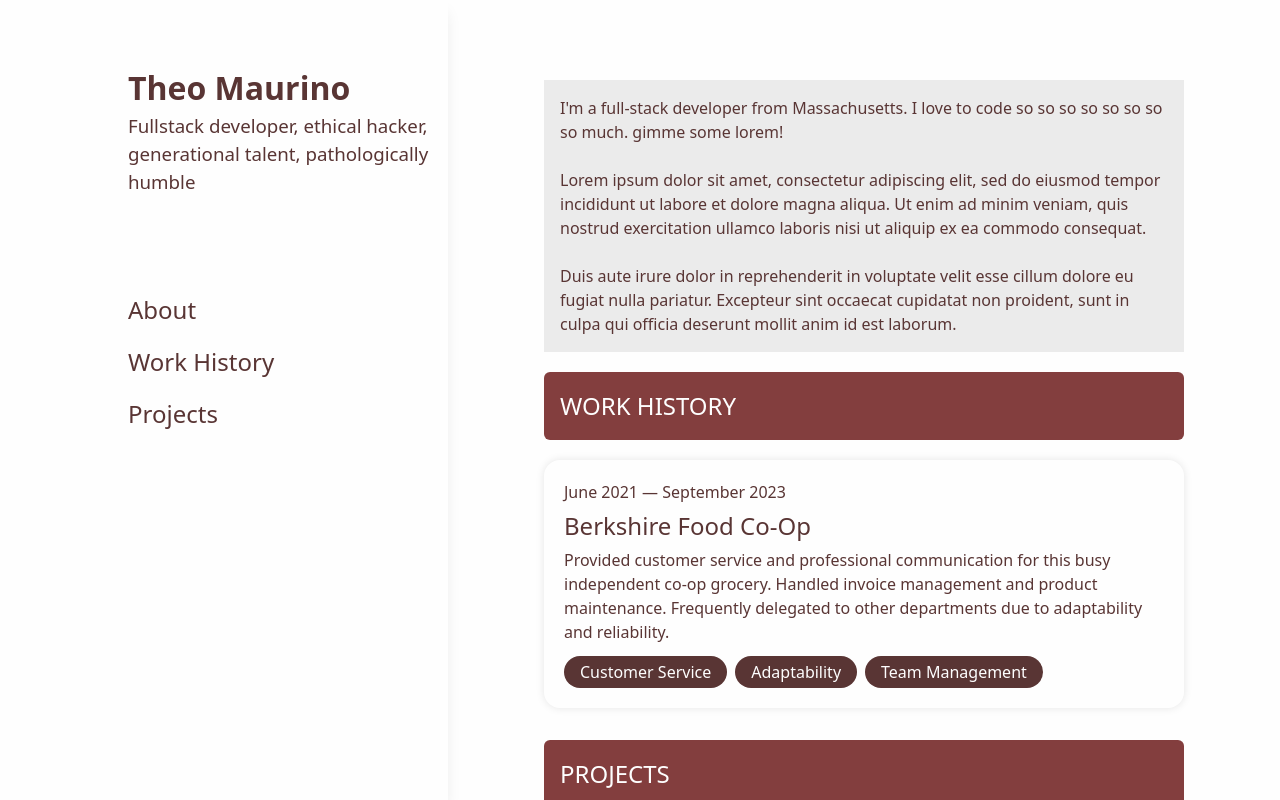
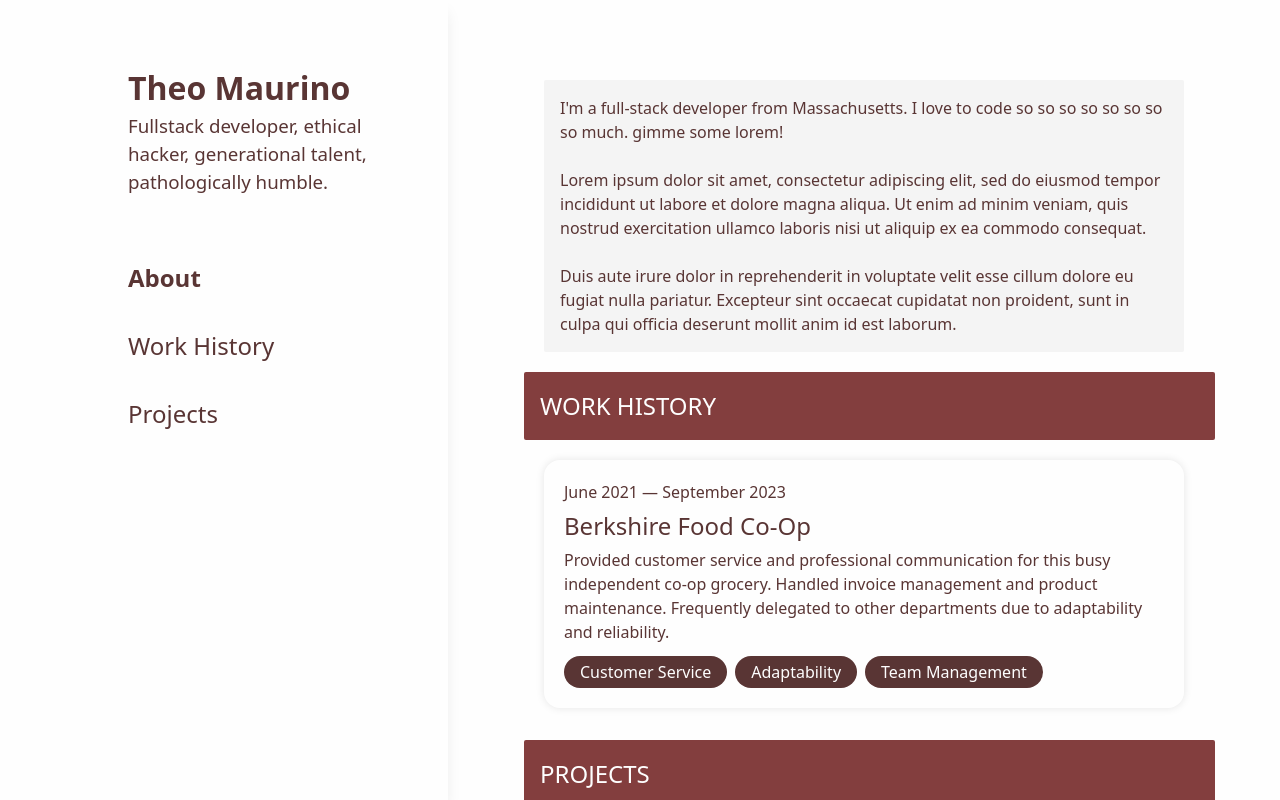
Before and after one commit to m4ur1n0/theo-maurino-portfolio, a Next.js app: page / in a window 1280 px wide. Built offline with nearby package versions, Linux system fonts and the light colour scheme.

Commit message:
added some features.......

```diff
--- a/src/components/NavBar.js
+++ b/src/components/NavBar.js
@@ -1,24 +1,51 @@
-export default function NavBar() {
+export default function NavBar({selected, setSelected}) {
+
+  const options = [
+    {
+      title : "About",
+      id : "about"
+    },
+    {
+      title : "Work History",
+      id : "work-history"
+    },
+    {
+      title : "Projects",
+      id : "projects"
+    },
+
+  ]
+
+  const navigateToSection = (section) => {
+
+    setSelected(section);
+    const element = document.getElementById(section);
+    element.scrollIntoView({behavior : "smooth"});
+
+  }
+
+
+
   return (
-    <div className="h-screen text-black shadow-lg flex flex-col ">
+    <div className="h-screen text-black shadow-lg flex flex-col pr-10">
       <div className="navbar-content mt-16 ml-32  " >
-        <div className="title-container mb-24 ">
+        <div className="title-container mb-16 ">
           <h1>Theo Maurino</h1>
-          <h3 className="w-full ">Fullstack developer, ethical hacker, generational talent, pathologically humble</h3>
+          <h3 className="w-full ">Fullstack developer, ethical hacker, generational talent, pathologically humble.</h3>
         </div>
-        <div className="section-links-headers flex flex-col gap-4">
+        <div className="section-links-headers flex flex-col gap-8">
 
-          <h2>
-            About
-          </h2>
-
-          <h2>
-            Work History
-          </h2>
-
-          <h2>
-            Projects
-          </h2>
+          {
+            options.map((link, idx) => (
+              <h2
+                key={idx}
+                className={`cursor-pointer         ${selected===link.id ? 'font-bold' : ''}`}
+                onClick={() => navigateToSection(link.id)}
+              >
+                {link.title}
+              </h2>
+            ))
+          }
 
         </div>
 
--- a/src/components/Project.js
+++ b/src/components/Project.js
@@ -2,8 +2,17 @@ import React from 'react'
 
 const WorkHistory = ({name, description, date, skills, image_name, url=''}) => {
     // everything is a string except skills which is a list
+
+    const handleClick = () => {
+        if(url) {
+            window.open(url, "_blank");
+        }
+    }
+
   return (
-    <div className='flex flex-row justify-between p-5 my-5 rounded-2xl total-shadow-md transition-transform transform duration-200 ease-in-out hover:scale-[1.02] hover:total-shadow-md cursor-pointer'>
+    <div className='flex flex-row justify-between p-5 my-5 rounded-2xl total-shadow-md transition-transform transform duration-200 ease-in-out hover:scale-[1.02] hover:total-shadow-md cursor-pointer'
+        onClick={handleClick}
+    >
         <img
             className='w-[30%] object-contain'
             src={`/images/${image_name}`}
--- a/src/components/SectionHeader.js
+++ b/src/components/SectionHeader.js
@@ -2,7 +2,7 @@ import React from 'react'
 
 const SectionHeader = ({text }) => {
   return (
-    <div id={"work-history"} className='projects-section-header sticky top-0 bg-highlight w-full p-4 z-50 rounded-md mt-5 mb-2'>
+    <div id={"work-history"} className='projects-section-header sticky top-3 bg-highlight w-[108%] p-4 z-50 rounded-sm mt-5 mb-2 -ml-5'>
         <h2 className='font-medium'>{text}</h2>
     </div>
   )
--- a/src/components/WorkHistory.js
+++ b/src/components/WorkHistory.js
@@ -2,8 +2,18 @@ import React from 'react'
 
 const WorkHistory = ({name, description, start, end, skills, url=''}) => {
     // everything is a string except skills which is a list
+
+    const handleClick = () => {
+
+        if(url) {
+            window.open(url, "_blank");
+        }
+    }
+
   return (
-    <div className='work-history-item p-5 my-3 flex flex-col w-full rounded-2xl total-shadow-md transition-transform transform duration-200 ease-in-out hover:scale-[1.02] hover:total-shadow-md cursor-pointer'>
+    <div className='work-history-item p-5 my-3 flex flex-col w-full rounded-2xl total-shadow-md transition-transform transform duration-200 ease-in-out hover:scale-[1.02] hover:total-shadow-md cursor-pointer'
+        onClick={handleClick}
+    >
         <p>{start} — {end}</p>
         <h2 className='my-1'>{name}</h2>
         <p>{description}</p>
--- a/src/pages/_app.js
+++ b/src/pages/_app.js
@@ -1,9 +1,17 @@
 // _app.js
 import '@/styles/globals.css';
+import Head from 'next/head';
 
 export default function App({ Component, pageProps }) {
   return (
     <>
+      <Head>
+
+        <title>Theo Maurino</title>
+
+        <link rel='icon' href='/vectors/tm.svg' />
+
+      </Head>
       <Component {...pageProps} />
     </>
   );
--- a/src/pages/index.js
+++ b/src/pages/index.js
@@ -2,41 +2,79 @@ import NavBar from '@/components/NavBar';
 import SectionHeader from '@/components/SectionHeader';
 import WorkHistory from '@/components/WorkHistory';
 import Project from '@/components/Project';
+import { useState, useRef, useEffect } from 'react';
 
 
 export default function Home() {
+  const [currentSection, setCurrentSection] = useState('about');
+  const workRef = useRef(null);
+  const projectRef = useRef(null);
+
+  useEffect(() => {
+    const handleScroll = () => {
+      if(workRef.current && projectRef.current) {
+        const workRect = workRef.current.getBoundingClientRect();
+        const projectRect = projectRef.current.getBoundingClientRect();
+        if(workRect.top <= 0 && !(projectRect.top <= 0)) {
+          setCurrentSection("work-history");
+          console.log("switch to work");
+        } else if (workRect.top <= 0 && projectRect.top <= 0) {
+          setCurrentSection("projects");
+          console.log("switch to proj");
+        }
+      }
+    };
+
+    window.addEventListener('scroll', handleScroll);
+
+    return () => {
+      window.removeEventListener('scroll', handleScroll);
+    }
+  }, [])
+
+
+  const changeSection = (section) => {
+
+
+    setCurrentSection(section);
+
+  }
+
   const work_experiences = [
     {
       name : "Berkshire Food Co-Op",
       description : "Provided customer service and professional communication for this busy independent co-op grocery. Handled invoice management and product maintenance. Frequently delegated to other departments due to adaptability and reliability.",
       start : "June 2021",
       end : "September 2023",
-      skills : ["Customer Service", "Adaptability", "Team Management",]
+      skills : ["Customer Service", "Adaptability", "Team Management",],
+      url : "https://berkshire.coop/"
     }
   ]
 
   const projects = [
     {
       name: "Locket Cybersecurity Website",
-      description : "Built the website for my cybersecurity startup. Used React.JS, Next.JS, and TailwindCSS. Site communicates with a backend built on AWS and is hosted using vercel.",
+      description : "Built the website for my cybersecurity startup. Used React.JS, Next.JS, and TailwindCSS. Site communicates with a backend built on AWS and is hosted using Vercel.",
       date : "December, 2024",
       skills : ["React.JS", "Next.JS", "TailwindCSS", "Frontend Development", "Fullstack Engineering", "AWS", "JavaScript", "HTML", "CSS", "Figma"],
-      image_name : "locketcyber.png"
+      image_name : "locketcyber.png",
+      url : "https://locketcyber.com"
     }
   ]
 
 
   return (
-    <div className="flex flex-row flex-nowrap w-screen h-screen overflow-y-auto">
+    <div className="flex flex-row flex-nowrap w-screen h-screen overflow-y-auto" >
       {/* NavBar container */}
       <div className="w-[35%] h-full sticky top-0">
-        <NavBar />
+        <NavBar selected={currentSection} setSelected={setCurrentSection}/>
       </div>
 
       {/* Content container */}
-      <div className="actual-index-page w-[65%]  min-h-[200vh] mt-10  py-10 px-24">
+      <div className='about-top-locator h-0' id="about" />
+      <div className="actual-index-page w-[65%]  min-h-[200vh]   py-10 px-24">
 
-        <div className='about-section p-4 bg-shadow_color '>
+        <div className='about-section p-4 bg-shadow_color rounded-sm mt-10' >
           <p>
             I'm a full-stack developer from Massachusetts. I love to code so so so so so so so so much. gimme some lorem!
             <br/>
@@ -48,13 +86,13 @@ export default function Home() {
           </p>
         </div>
 
-        <div className='work-history-section'>
-          <SectionHeader text={"WORK HISTORY"} />
+        <div className='work-history-section' id="work" ref={workRef}>
+          <SectionHeader curr={currentSection} text={"WORK HISTORY"} />
           <div className='flex flex-col gap-2 w-full ' >
             {
               work_experiences.map((entry, idx) => (
                 <div key={idx}>
-                  <WorkHistory name={entry.name} description={entry.description} start={entry.start} end={entry.end} skills={entry.skills} />
+                  <WorkHistory {...entry}/>
                 </div>
               ))
             }
@@ -62,8 +100,8 @@ export default function Home() {
           </div>
         </div>
 
-        <div className='projects-section'>
-          <SectionHeader text={"PROJECTS"} />
+        <div className='projects-section' id="projects" ref={projectRef}>
+          <SectionHeader curr={currentSection} text={"PROJECTS"} />
 
           <div className='flex flex-col gap-2 w-full'>
             {
--- a/src/styles/globals.css
+++ b/src/styles/globals.css
@@ -18,7 +18,7 @@
 /** modern theme */
 :root {
   --background : #fefefe;
-  --shadow : #ebebeb;
+  --shadow : #f4f4f4;
   --text-color: #593534;
 
   --highlight : #833e3e;
```
Also changed, not shown: 1 other file (tests, documents, lock files or other folders).
